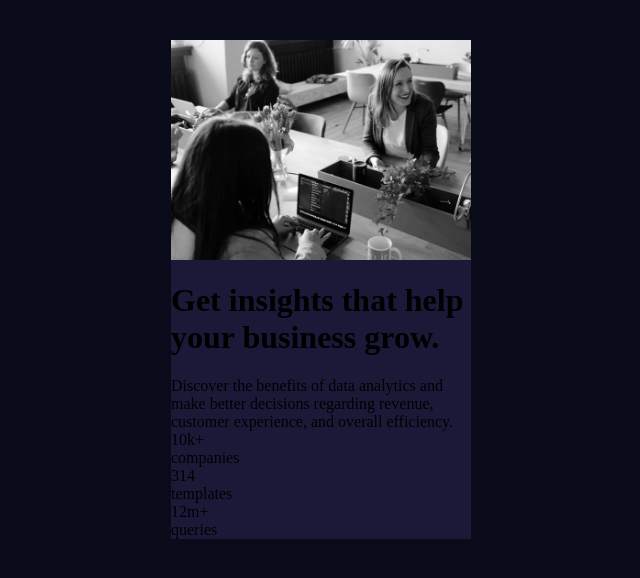
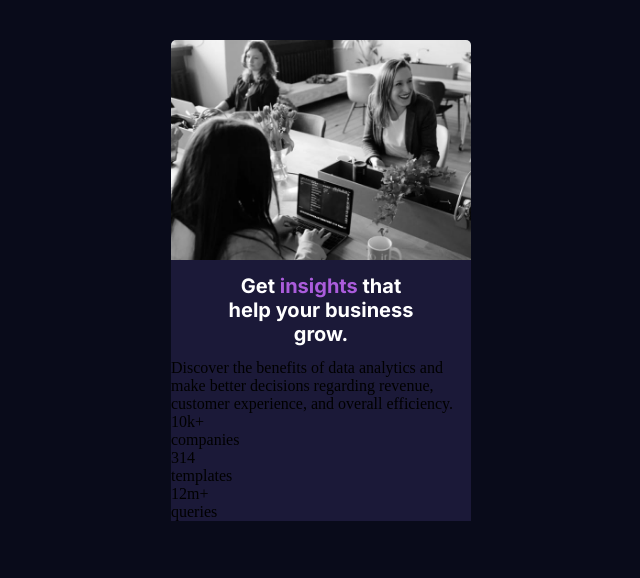
Before and after one commit to KingLyrics/Stats-card, a plain HTML site: page index.html in a window 1280 px wide. Shown: the whole page, without its empty margins (319-959 px from the left). Drawn offline with Linux system fonts and the light colour scheme.

Commit message:
Added span to div and further styles added.

```diff
--- a/index.html
+++ b/index.html
@@ -20,7 +20,7 @@
       </div>
       <div class="card__container__body">
         <div class="card__container__body-lead">
-          <h1>Get insights that help your business grow.</h1>
+          <h1>Get <span>insights</span> that help your business grow.</h1>
         </div>
         <div class="card__container__body-text">
           Discover the benefits of data analytics and make better decisions
--- a/style.css
+++ b/style.css
@@ -45,6 +45,7 @@ body {
 
 .card__container-image img {
   max-width: 300px;
+  border-radius: 5px 5px 0px 0px;
 }
 
 .card__container__body{
@@ -52,3 +53,19 @@ body {
     max-width: 300px;
     margin: 0 auto;
 }
+
+.card__container__body-lead{
+    text-align: center;
+    width: 200px;
+    margin: 0 auto;
+}
+
+.card__container__body-lead h1{
+    font-size: 20px;
+    font-family: var(--Inter);
+    font-weight: 700;
+    color: var(--White);
+}
+.card__container__body-lead span{
+    color: var(--Softviolet);
+}
```
